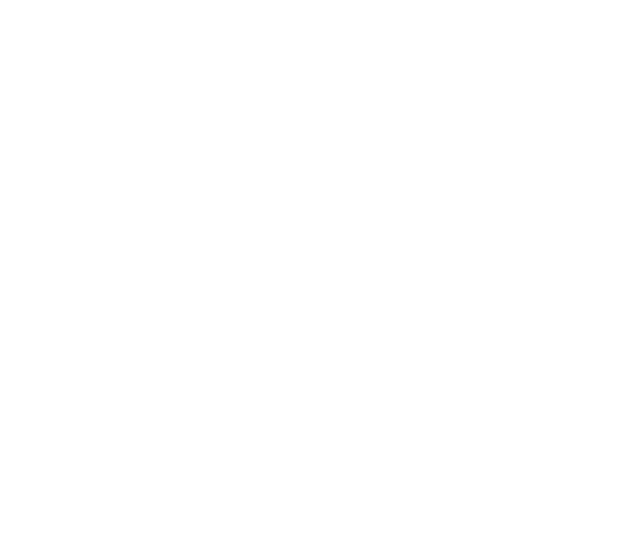
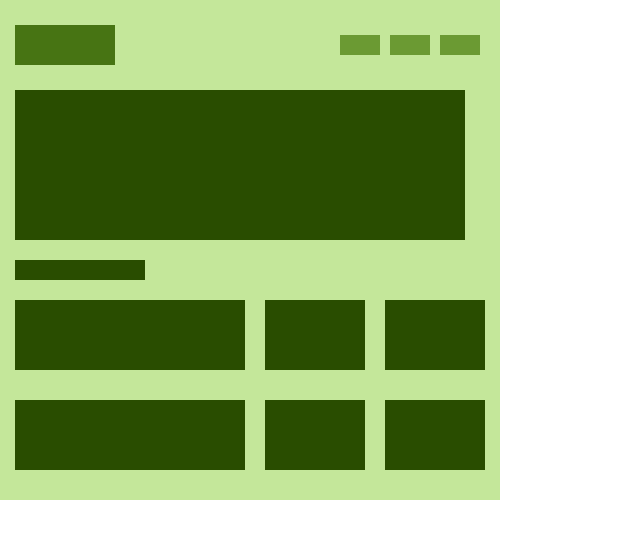
Before and after one commit to Anna21S/web-design, a plain HTML site: page week-7/4/index.html in a window 1280 px wide. Shown: the whole page, without its empty margins (0-640 px from the left). Drawn offline with Linux system fonts and the light colour scheme.

Commit message:
доделала

```diff
--- a/week-7/3/css/app.css
+++ b/week-7/3/css/app.css
@@ -1,62 +1,51 @@
 * {
   box-sizing: border-box;
 }
-main{
+.main {
   width: 500px;
-    height: 500px;
-    background: rgb(196, 231, 154);
-    padding: 15px;
+  height: 500px;
+  background: rgb(196, 231, 154);
+  padding: 15px;
 }
 .navbar {
-  width: 800px;
-  height: 800px;
-  background: rgb(196, 231, 154);
-  margin-left: 20px;
-  margin-top: 20px;
-  padding-top: 20px;
+  display: flex;
   justify-content: space-between;
-  display: flex;
-
+  align-items: center;
+  padding-bottom: 10px;
+  padding-top: 10px;
 }
 .logo {
-  width: 280px;
-  height: 50px;
-  background: rgb(41, 77, 0);
-  margin-left: 20px;
-}
-.menu-item {
-   flex-direction: row;
-  width: 60px;
-  height: 25px;
-  background: rgb(148, 193, 96);
-  margin-right: 20px;
-
+  width: 150px;
+  height: 40px;
+  background: rgb(71, 116, 19);
 }
 .menu {
   display: flex;
-  justify-content: flex-end;
-  margin-right: 10px;
+}
+.menu-item {
+  flex-direction: row;
+  width: 40px;
+  height: 20px;
+  background: rgb(107, 154, 51);
+  margin: 5px;
+}
+.intro {
+  width: 470px;
+  height: 230px;
+  background: rgb(41, 77, 0);
+  margin-bottom: 20px;
   margin-top: 15px;
-
 }
-.intro{
-  width: 300px;
-  height: 300px;
-  background: rgb(32, 121, 79);
-
-   margin-bottom: 20px;
-   margin-top: 15px;
-}
-.secondary{
+.secondary {
   display: flex;
 }
-.secondary-item{
-  width: 100%;
-  flex-grow:1;
-  height: 130px;
+.secondary-item {
+  width: 150px;
+  height: 100px;
   background: rgb(41, 77, 0);
   margin-right: 20px;
+  flex-grow: 1;
 }
-.secondary-item:last-child{
+.secondary-item:last-child {
   margin-right: 0;
 }
--- a/week-7/4/css/app.css
+++ b/week-7/4/css/app.css
@@ -1,3 +1,66 @@
 * {
   box-sizing: border-box;
 }
+.main {
+  width: 500px;
+  height: 500px;
+  background: rgb(196, 231, 154);
+  padding: 15px;
+}
+.navbar {
+  display: flex;
+  justify-content: space-between;
+  align-items: center;
+  padding-bottom: 10px;
+  padding-top: 10px;
+}
+.logo {
+  width: 100px;
+  height: 40px;
+  background: rgb(71, 116, 19);
+}
+.menu {
+  display: flex;
+}
+.menu-item {
+  flex-direction: row;
+  width: 40px;
+  height: 20px;
+  background: rgb(107, 154, 51);
+  margin: 5px;
+}
+.intro {
+  width: 450px;
+  height: 150px;
+  background: rgb(41, 77, 0);
+  margin-bottom: 20px;
+  margin-top: 15px;
+}
+.header {
+  width: 130px;
+  height: 20px;
+  background: rgb(41, 77, 0);
+  margin-bottom: 20px;
+  margin-top: 15px;
+  align-items: flex-start;
+}
+.secondary {
+  display: flex;
+  margin-bottom: 30px;
+}
+.primary-item {
+  width: 170px;
+  background: rgb(41, 77, 0);
+  margin-right: 20px;
+  flex-grow: 2;
+}
+.secondary-item {
+  width: 70px;
+  height: 70px;
+  background: rgb(41, 77, 0);
+  margin-right: 20px;
+  flex-grow: 1;
+}
+.secondary-item:last-child {
+  margin-right: 0;
+}
--- a/week-7/5/css/app.css
+++ b/week-7/5/css/app.css
@@ -1,3 +1,62 @@
 * {
   box-sizing: border-box;
 }
+.main {
+  width: 500px;
+  height: 510px;
+  background: rgb(196, 231, 154);
+}
+.navbar {
+  display: flex;
+  justify-content: space-between;
+  padding-bottom: 10px;
+  padding-top: 10px;
+  padding: 15px;
+}
+.container {
+  width: 500px;
+  margin: 0 auto;
+}
+.logo {
+  width: 200px;
+  height: 30px;
+  background: rgb(71, 116, 19);
+}
+.menu {
+  display: flex;
+}
+.menu-item {
+  flex-direction: row;
+  width: 40px;
+  height: 20px;
+  background: rgb(107, 154, 51);
+  margin: 5px;
+}
+.intro {
+  width: 470px;
+  height: 300px;
+  background: rgb(41, 77, 0);
+  margin-bottom: 20px;
+  margin-top: 15px;
+  margin-left: 15px;
+}
+.secondary {
+  display: flex;
+  margin-bottom: 10px;
+  padding: 15px;
+}
+.secondary-item {
+  width: 70px;
+  height: 70px;
+  background: rgb(41, 77, 0);
+  margin-right: 20px;
+  flex-grow: 1;
+}
+.footer {
+  width: 500px;
+  height: 10px;
+  background: rgb(41, 77, 0);
+}
+.secondary-item:last-child {
+  margin-right: 0;
+}
```
Also changed, not shown: week-7/6/css/app.css (+7 -14 lines).
